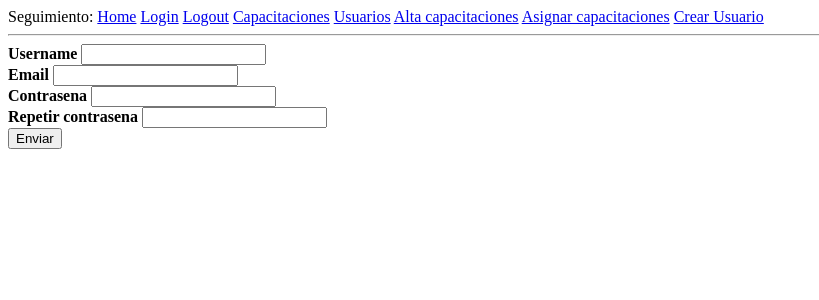
After one commit to LucioTrucco/SistemaSeguimientoCapacitaciones, a Flask app: page /usuarios/crear in a window 1280 px wide. The commit adds this page. Shown: the top 300 px of the page, without its empty margins (0-819 px from the left). Run offline with Flask 2, Linux system fonts and the light colour scheme.

Commit message:
Add, edit, delete user

```diff
--- a/Codigo/app/forms.py
+++ b/Codigo/app/forms.py
@@ -2,7 +2,7 @@ from flask_wtf import FlaskForm
 from wtforms import StringField, PasswordField, SubmitField
 from wtforms import BooleanField, SelectField, IntegerField
 from wtforms.fields.html5 import DateField
-from wtforms.validators import DataRequired
+from wtforms.validators import DataRequired, Length, EqualTo
 
 
 class LoginForm(FlaskForm):
@@ -37,3 +37,13 @@ class StudentForm(FlaskForm):
     surname = StringField('Apellido', validators=[DataRequired()])
     name = StringField('Nombre', validators=[DataRequired()])
     degree = StringField('Carreras', validators=[DataRequired()])
+
+
+class UserForm(FlaskForm):
+    username = StringField('Username', validators=[DataRequired(),Length(min=4, max=25)])
+    email = StringField('Email', validators=[DataRequired(),Length(min=6, max=35)])
+    password = PasswordField('Contrasena', validators=[
+        DataRequired(),
+        EqualTo('confirm', message='Las contrasenas no coinciden')
+    ])
+    confirm = PasswordField('Repetir contrasena')
--- a/Codigo/app/routes.py
+++ b/Codigo/app/routes.py
@@ -1,6 +1,6 @@
-from flask import render_template, flash, redirect, url_for
+from flask import render_template, flash, redirect, url_for, request
 from app import app
-from app.forms import LoginForm, TrainingForm, TrainerForm
+from app.forms import LoginForm, TrainingForm, TrainerForm, LoginForm, UserForm
 from flask_login import current_user, login_user, logout_user
 from app.models import User, Training
 from app import db
@@ -119,22 +119,12 @@ def create():
         title='Crear capacitacion',
         form=form)
 
-# --------------------------------------------------------------------------------------------------------------
-# USARIOS
-
-
-@app.route('/users')
-def users():
-    return render_template(
-        'users.html',
-        title='Usuarios',
-        users=User.query.all())
 
 # --------------------------------------------------------------------------------------------------------------
 # ASIGNAR CAPACITACIONES
 
 
-@app.route('/assign')
+@app.route('/asignar')
 def assign():
     return render_template(
         'assign.html',
@@ -143,7 +133,7 @@ def assign():
     )
 
 
-@app.route('/assign/<int:id>', methods=['GET', 'POST'])
+@app.route('/asignar/<int:id>', methods=['GET', 'POST'])
 def select_trainer(id):
     form = TrainerForm()
     # TODO: Set users to avaialable users
@@ -160,3 +150,71 @@ def select_trainer(id):
         form=form,
         training=Training.query.get(id),
     )
+
+# --------------------------------------------------------------------------------------------------------------
+# USUARIOS
+
+@app.route('/usuarios')
+def users():
+    return render_template(
+        'users.html',
+        title='Usuarios',
+        users=User.query.all())
+
+
+@app.route('/usuarios/crear', methods=['GET', 'POST'])
+def user_create():
+    form = UserForm()
+    if form.validate_on_submit():
+        user = User(
+            username=form.username.data,
+            email=form.email.data)
+        user.set_password(form.password.data)
+        db.session.add(user)
+        db.session.commit()
+        return redirect((url_for('user_details', id=user.id)))
+    return render_template(
+        'user_create.html',
+        title='Crear usuario',
+        form=form)
+
+
+@app.route('/usuarios/<int:id>')
+def user_details(id):
+    return render_template(
+        'user_details.html',
+        user=User.query.get(id),
+        title='Detalles del usuario')
+
+
+@app.route('/usuarios/editar/<int:id>', methods=['GET', 'POST'])
+def user_edit(id):
+    user = User.query.get(id)
+    form = UserForm(
+        username=user.username,
+        email=user.email,
+    )
+    if form.validate_on_submit():
+        user.username=form.username.data
+        user.email=form.email.data
+        if(form.password.data is not None and form.data.password != ''):
+            user.set_password(form.password.data)
+        db.session.commit()
+        return redirect((url_for('user_details', id=user.id)))
+    return render_template(
+        'user_create.html',
+        title='Crear usuario',
+        form=form)
+
+
+@app.route('/usuarios/borrar/<int:id>', methods=['GET', 'POST'])
+def user_delete(id):
+    if request.method == 'POST':
+        user = User.query.get(id)
+        db.session.delete(user)
+        db.session.commit()
+        return redirect((url_for('users')))
+    return render_template(
+        'user_delete.html',
+        title='Borrar usuario',
+        user=User.query.get(id))
--- a/Codigo/app/templates/base.html
+++ b/Codigo/app/templates/base.html
@@ -13,20 +13,12 @@
             <a href="{{ url_for('login') }}">Login</a>
             <a href="{{ url_for('logout') }}">Logout</a>
             <a href="{{ url_for('trainings') }}">Capacitaciones</a>
-            <a href="{{ url_for('users') }}">Capacitaciones Usuario</a>
+            <a href="{{ url_for('users') }}">Usuarios</a>
             <a href="{{ url_for('create')}} ">Alta capacitaciones</a>
             <a href="{{ url_for('assign')}} ">Asignar capacitaciones</a>
+            <a href="{{ url_for('user_create')}} ">Crear Usuario</a>
         </div>
         <hr>
-        {% with messages = get_flashed_messages() %}
-        {% if messages %}
-        <ul>
-            {% for message in messages %}
-            <li>{{ message }}</li>
-            {% endfor %}
-        </ul>s
-        {% endif %}
-        {% endwith %}
         {% block content %}{% endblock %}
     </body>
 </html>
--- /dev/null
+++ b/Codigo/app/templates/user_create.html
@@ -0,0 +1,25 @@
+
+{% extends "base.html" %}
+
+{% block content %}
+    <form action="" method="post" novalidate>
+        {{ form.hidden_tag() }}
+        <div>
+            <b>{{ form.username.label }}</b>
+            {{ form.username }}
+        </div>
+        <div>
+            <b>{{ form.email.label }}</b>
+            {{ form.email }}
+        </div>
+        <div>
+            <b>{{ form.password.label }}</b>
+            {{ form.password }}
+        </div>
+        <div>
+            <b>{{ form.confirm.label }}</b>
+            {{ form.confirm }}
+        </div>
+        <input type="submit" value="Enviar">
+    </form>
+{% endblock %}
```
Also changed, not shown: Codigo/app/templates/user_delete.html (added, +8 -0 lines), Codigo/app/templates/user_details.html (added, +7 -0 lines), Codigo/app/templates/users.html (+23 -3 lines).
